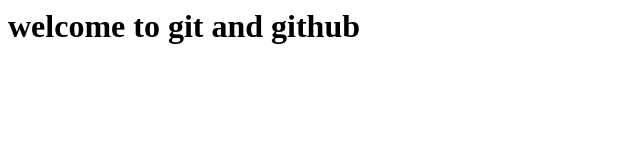
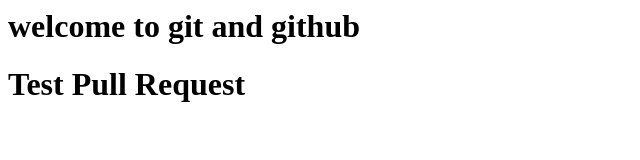
Before and after one commit to testdeveloper7896/Test_Project_Fork2, a plain HTML site: page index.html in a window 1280 px wide. Shown: the whole page, without its empty margins (0-640 px from the left). Drawn offline with Linux system fonts and the light colour scheme.

Commit message:
Update index.html

```diff
--- a/index.html
+++ b/index.html
@@ -1 +1,2 @@
 <h1> welcome to git and github </h1>
+<h1> Test Pull Request </h1>
```
